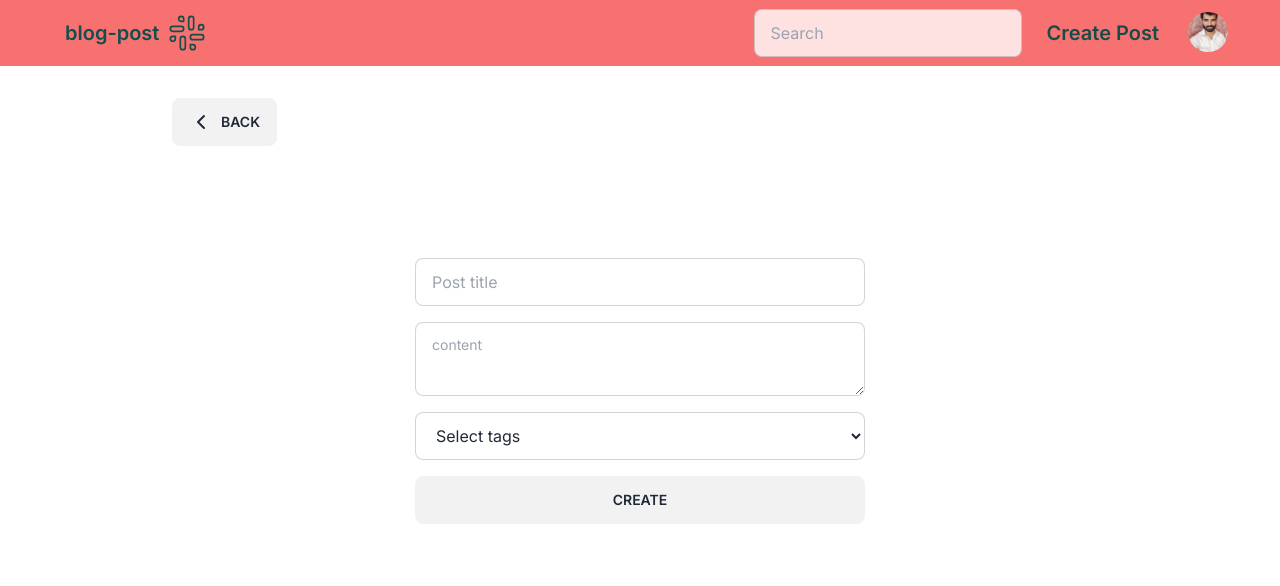
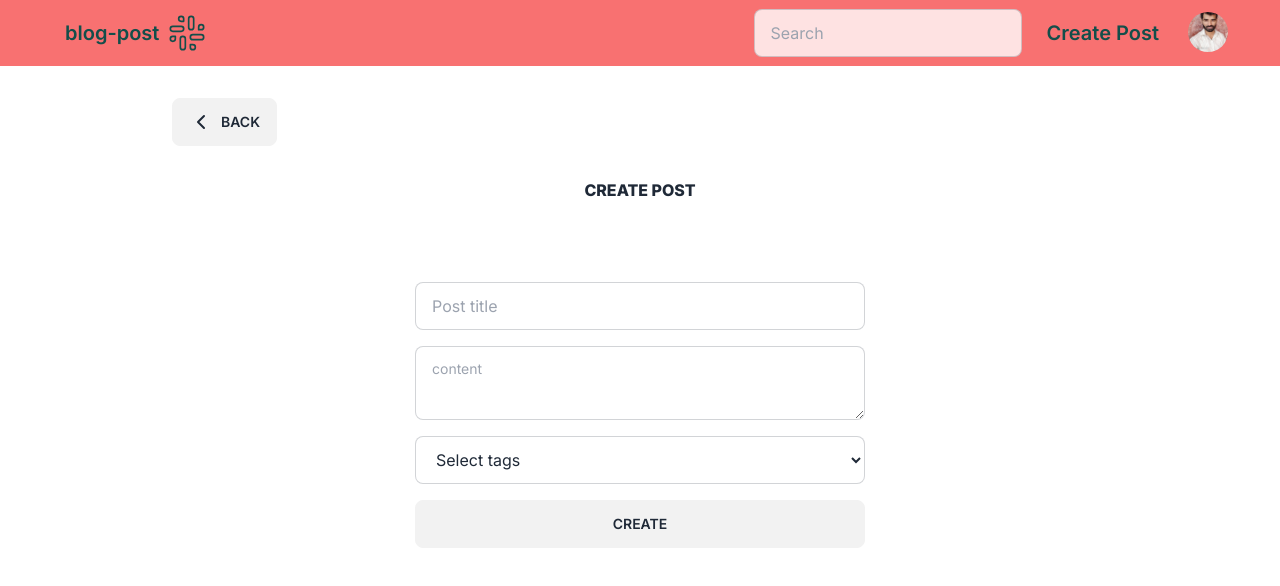
Before and after one commit to syedalirazazaidi/next-stack-projects, a Next.js app in the folder blogpost/: page /createblog in a window 1280 px wide. Shown: the top 586 px of the page. Built offline with nearby package versions, Linux system fonts and the light colour scheme.

Commit message:
post blog

```diff
--- a/blogpost/src/generic/postblog.tsx
+++ b/blogpost/src/generic/postblog.tsx
@@ -31,7 +31,7 @@ export default function PostBlog({ Submitform, Edit }: FormPostProps) {
 
       <form onSubmit={handleSubmit(Submitform)}>
         <div className="flex -mb-16 font-extrabold justify-center">
-          {Edit && "EDIT POST"}
+          {Edit ? "EDIT POST" : "CREATE POST"}
         </div>
         <div className="grid grid-cols gap-4   place-content-center my-36">
           <input
@@ -60,7 +60,7 @@ export default function PostBlog({ Submitform, Edit }: FormPostProps) {
             <option>Python</option>
           </select>
           <button type="submit" className="btn">
-            {!Edit ? "CREATE" : "EDIT"}
+            {!Edit ? "CREATE" : "UPDATE"}
           </button>
         </div>
       </form>
```
